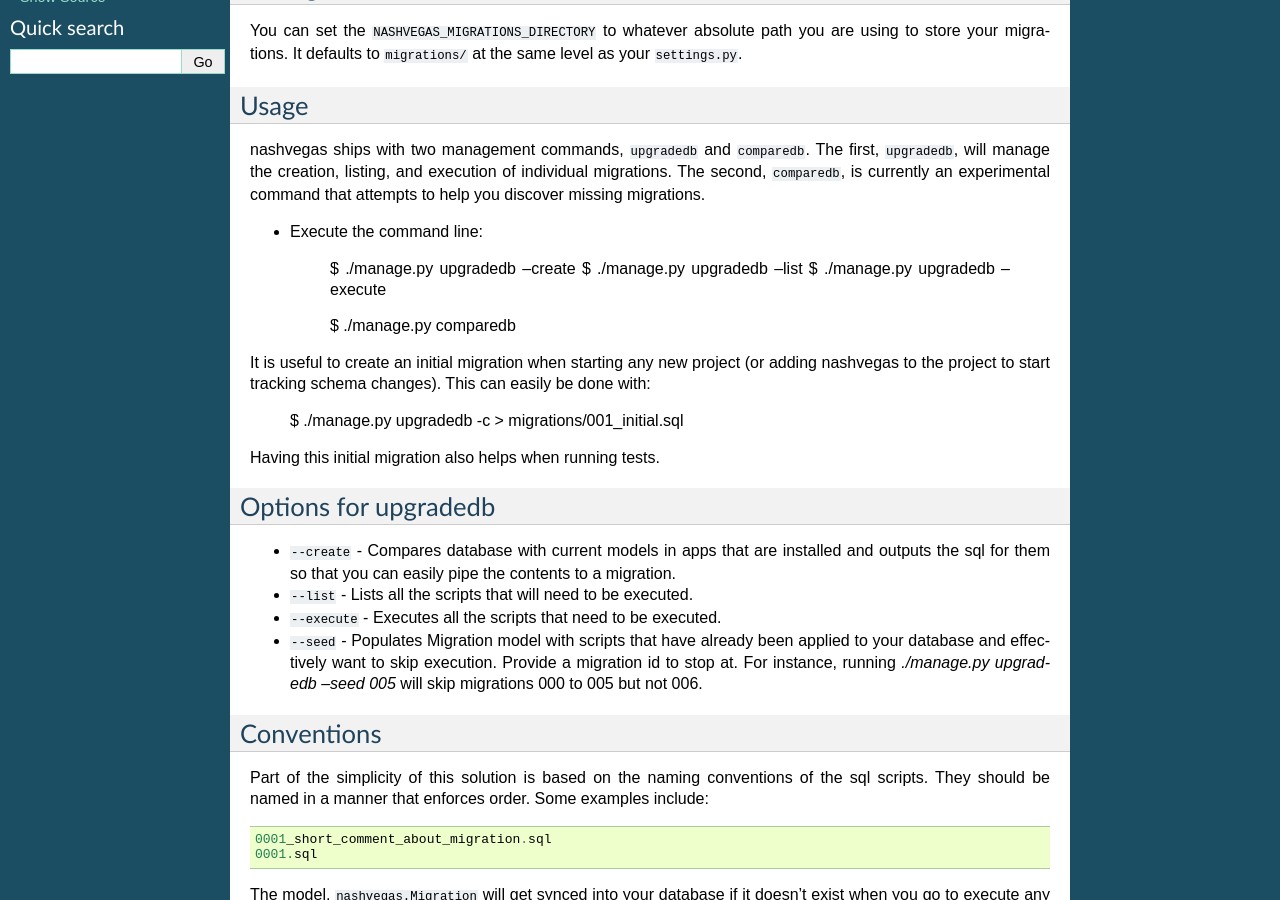
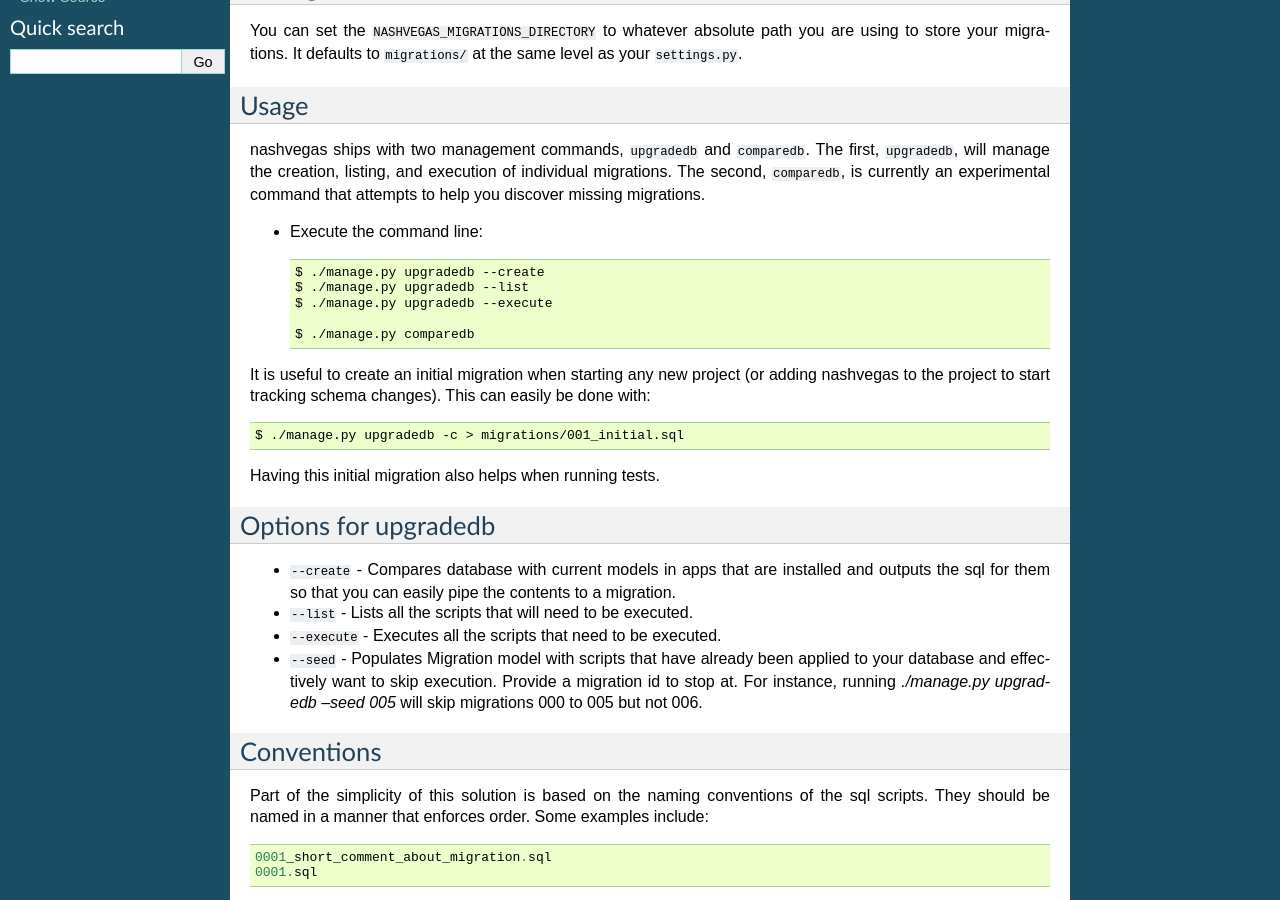
Before and after one commit to paltman-archive/nashvegas, a Sphinx documentation site: the page built from docs/index.rst, in a window 1280 px wide and 900 px high, scrolled down 337 px. Built offline with Sphinx 7.4.7, drawn with Linux system fonts in a browser that asks for light colours.

Commit message:
Fix formatting

```diff
--- a/docs/index.rst
+++ b/docs/index.rst
@@ -37,7 +37,7 @@ The first, ``upgradedb``, will manage the creation, listing, and execution of
 individual migrations. The second, ``comparedb``, is currently an experimental
 command that attempts to help you discover missing migrations.
 
-* Execute the command line:
+* Execute the command line::
 
     $ ./manage.py upgradedb --create
     $ ./manage.py upgradedb --list
@@ -47,11 +47,12 @@ command that attempts to help you discover missing migrations.
 
 It is useful to create an initial migration when starting any new project (or
 adding nashvegas to the project to start tracking schema changes). This can
-easily be done with:
+easily be done with::
 
     $ ./manage.py upgradedb -c > migrations/001_initial.sql
 
 Having this initial migration also helps when running tests.
+
 
 Options for upgradedb
 ---------------------
```
